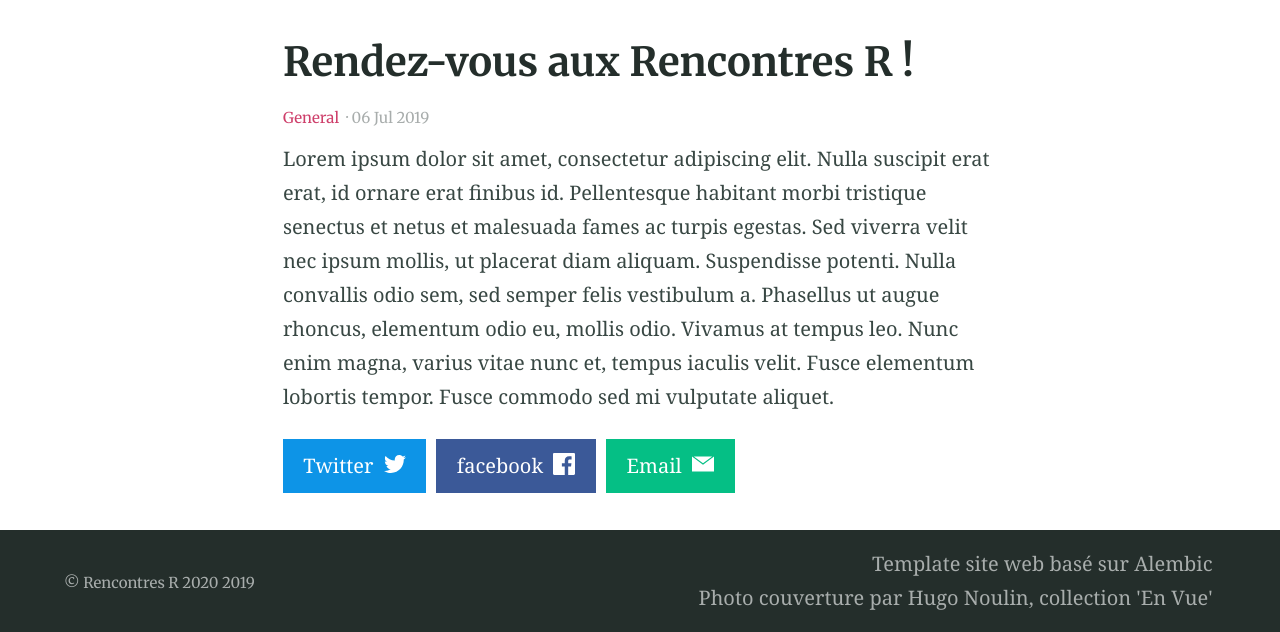
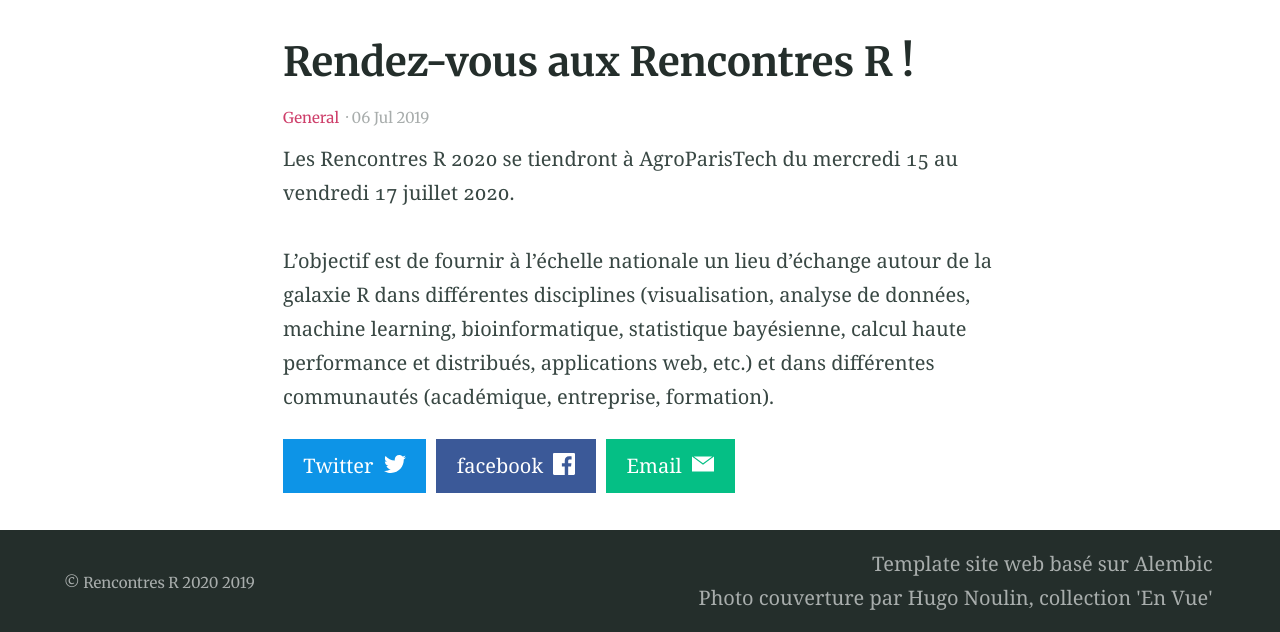
Before and after one commit to rencontres-r-2020/rencontres-r-2021.github.io, a Jekyll site: the page built from _posts/2019-07-06-welcome.md, in a window 1280 px wide. Shown: the part 424-1056 px from the top of the page. Built offline with Jekyll 4.4.1, drawn with Linux system fonts in a browser that asks for light colours; our own code applies the rules of GitHub Pages for plain Markdown files.

Commit message:
blog welcome

```diff
--- a/_posts/2019-07-06-welcome.md
+++ b/_posts/2019-07-06-welcome.md
@@ -5,4 +5,6 @@ categories:
 feature_image: "https://picsum.photos/2560/600?image=872"
 ---
 
-Lorem ipsum dolor sit amet, consectetur adipiscing elit. Nulla suscipit erat erat, id ornare erat finibus id. Pellentesque habitant morbi tristique senectus et netus et malesuada fames ac turpis egestas. Sed viverra velit nec ipsum mollis, ut placerat diam aliquam. Suspendisse potenti. Nulla convallis odio sem, sed semper felis vestibulum a. Phasellus ut augue rhoncus, elementum odio eu, mollis odio. Vivamus at tempus leo. Nunc enim magna, varius vitae nunc et, tempus iaculis velit. Fusce elementum lobortis tempor. Fusce commodo sed mi vulputate aliquet.
+Les Rencontres R 2020 se tiendront à AgroParisTech du mercredi 15 au vendredi 17 juillet 2020.
+
+L’objectif est de fournir à l’échelle nationale un lieu d’échange autour de la galaxie R dans différentes disciplines (visualisation, analyse de données, machine learning, bioinformatique, statistique bayésienne, calcul haute performance et distribués, applications web, etc.) et dans différentes communautés (académique, entreprise, formation).
```
